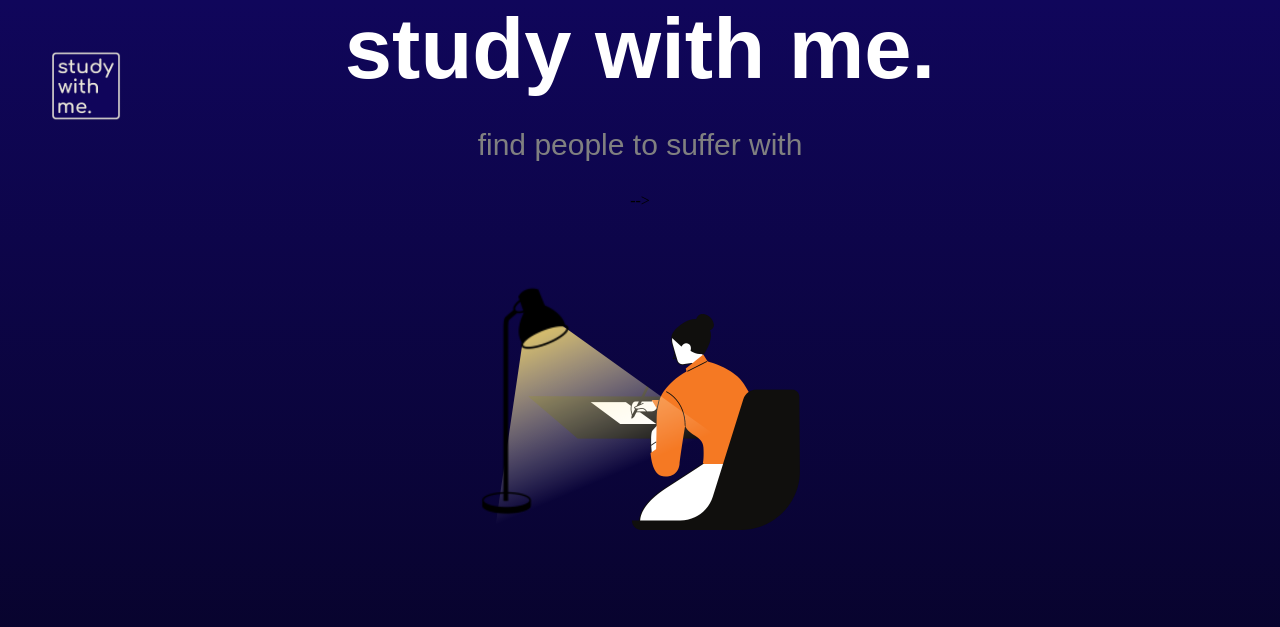
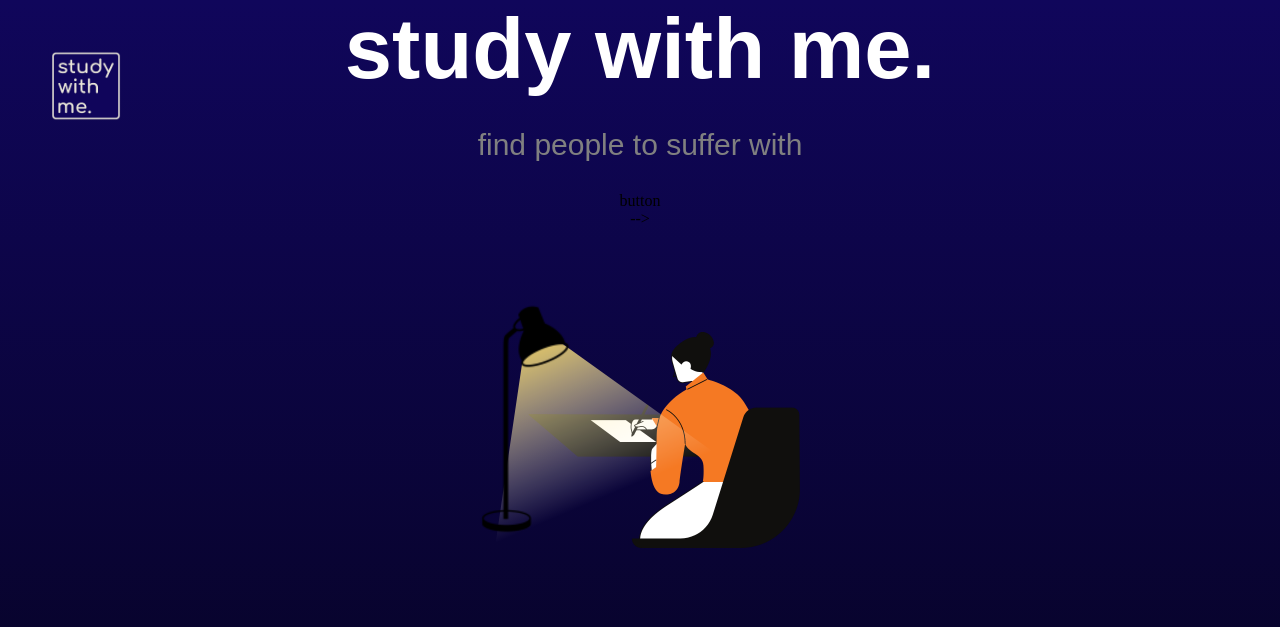
Before and after one commit to shefalikumarr/Study-With-Me, a PHP site: page / in a window 1280 px wide. Shown: the top 627 px of the page. Run offline with PHP 8.4, Linux system fonts and the light colour scheme; some libraries are stand-ins or nearby versions.

Commit message:
centering google authorization button

```diff
--- a/index.html
+++ b/index.html
@@ -32,7 +32,10 @@
   </div> -->
 
   <!-- google sign in and authorization -->
-  <div class="g-signin2" data-onsuccess="onSignIn" style="position: center;"></div>
+  <!-- <div class="g-signin2" data-onsuccess="onSignIn" style="position: center;"></div> -->
+  <div class="g-signin2" data-onsuccess="onSignIn"
+        -theme="light" data-width="300" data-height="50"
+        data-longtitle="true">button</div>
   <div id="my-signin2" style="position: center;"></div>
   <script>
   function onSignIn(googleUser) {
--- a/style.css
+++ b/style.css
@@ -25,9 +25,14 @@ body, html{
 }
 
 .g-signin2{
-    position: relative;
+    /* position: relative;
     text-align: center;
-    margin: auto;
+    margin: auto; */
+    width: 100%;
+}
+
+.g-signin2 > div{
+  margin: 0 auto;
 }
 
 
@@ -38,9 +43,9 @@ body, html{
     margin: auto;
 }
 
-#my-signin2{
+/* #my-signin2{
   position: center;
-}
+} */
 
 h1{
     font-family: 'Alegreya Sans', sans-serif;
```
